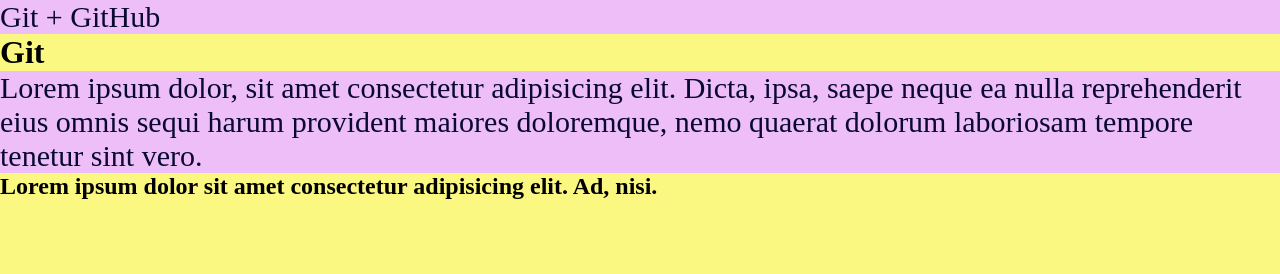
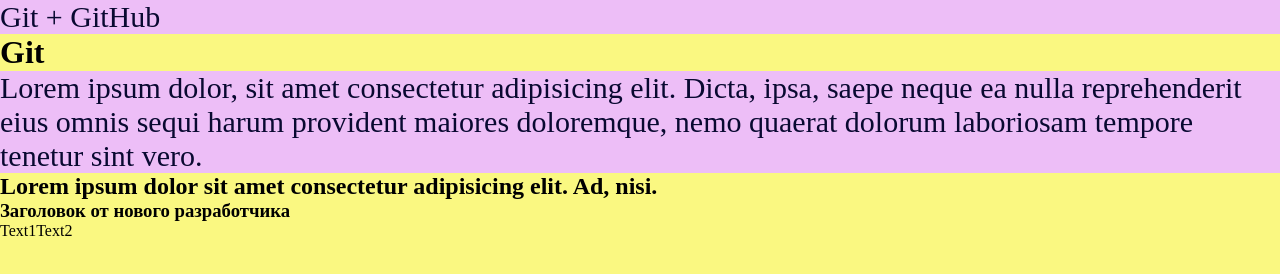
Before and after one commit to pvln1/gitTest, a plain HTML site: page index.html in a window 1280 px wide. Drawn offline with Linux system fonts and the light colour scheme.

Commit message:
2й коммит Павла

```diff
--- a/css/main.css
+++ b/css/main.css
@@ -11,7 +11,10 @@ p {
     background-color: rgb(237, 190, 247);
 }
 /* коментарий */
-h3 {
-    font-size: 35px;
-    background-color: aquamarine;
+.container {
+    max-width: 1440px;
+    padding: 0 auto;
 }
+.contentBox {
+    display: flex;
+}
--- a/index.html
+++ b/index.html
@@ -19,5 +19,12 @@
         <h2>
             Lorem ipsum dolor sit amet consectetur adipisicing elit. Ad, nisi.
         </h2>
+        <h3>Заголовок от нового разработчика</h3>
+        <section class="container">
+            <div class="contentBox">
+                <div class="contentBlock" id="block1">Text1</div>
+                <div class="contentBlock" id="block2">Text2</div>
+            </div>
+        </section>
     </body>
 </html>
```
